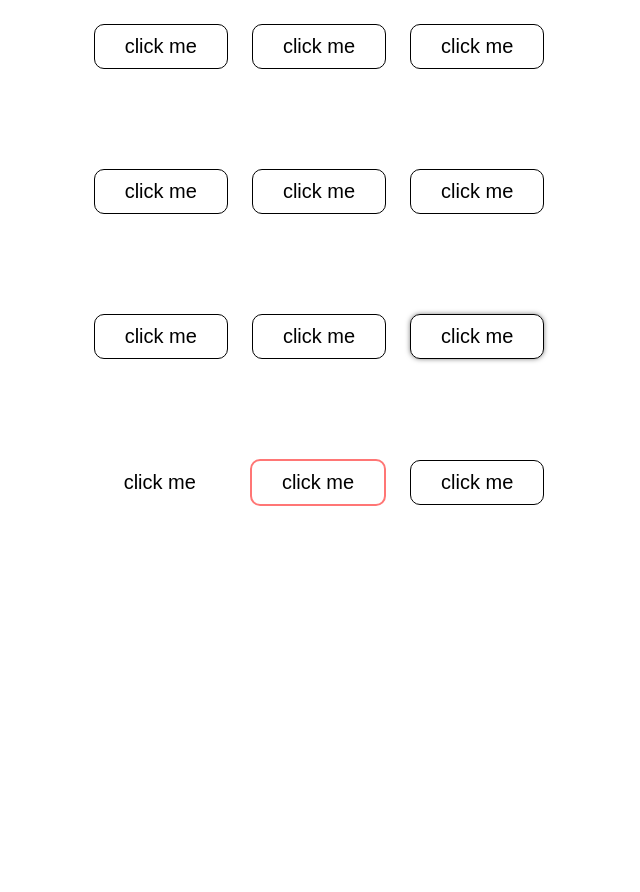
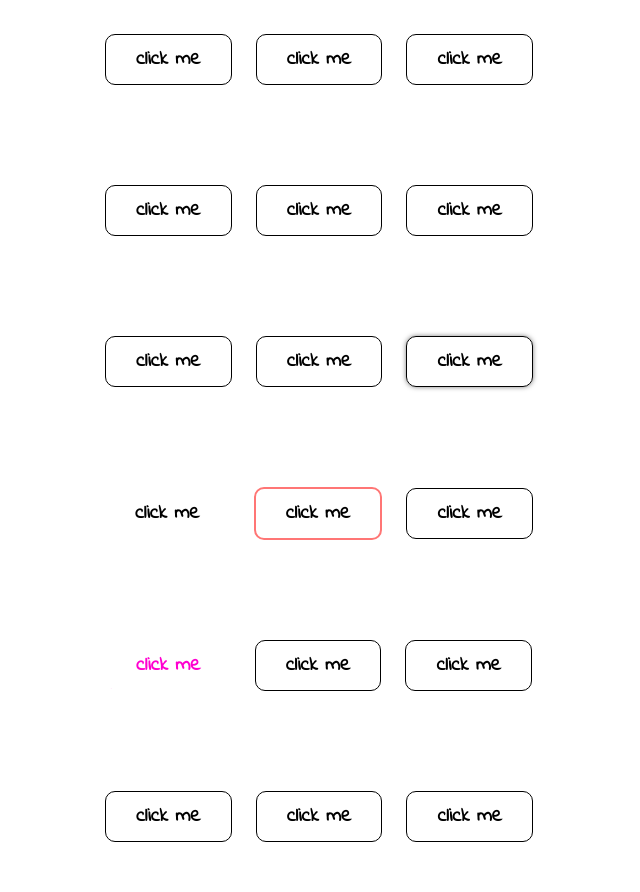
Before and after one commit to Ulikpixel/CSS-Buttons, a plain HTML site: page index.html in a window 1280 px wide. Shown: the part 113-1005 px from the top of the page, without its empty margins (321-961 px from the left). Before the commit the page ends 800 px from the top, so only its background shows below. Drawn offline with Linux system fonts and the light colour scheme.

Commit message:
13 buttons finish

```diff
--- a/index.html
+++ b/index.html
@@ -5,6 +5,7 @@
 	<title>CSS Buttons</title>
 	<meta name="viewport" content="width=device-width">
 	<link rel="stylesheet" href="style.css">
+	<link href="https://fonts.googleapis.com/css?family=Indie+Flower&display=swap" rel="stylesheet">
 </head>
 <body>
 
@@ -23,20 +24,18 @@
 			<button class="btn__item btn__ten">click me</button>
 			<button class="btn__item btn__eleven">click me</button>
 			<button class="btn__item btn__twelve">click me</button>
+			<button class="btn__item btn__thirteen">
+				<span class="line__one"></span>
+				<span>click me</span>
+				<span class="line__two"></span>
+			</button>
+			<button class="btn__item btn__fourteen">click me</button>
+			<button class="btn__item btn__fifteen">click me</button>
+			<button class="btn__item btn__sixteen">click me</button>
+			<button class="btn__item btn__seventeen">click me</button>
+			<button class="btn__item btn__eighteen">click me</button>
 		</div>
 	</div>
-
-
-
-
- 	<div class="item"></div>
-
-
-
-
-
-
-
 
 
 	<script src="app.js"></script>
--- a/style.css
+++ b/style.css
@@ -18,6 +18,10 @@
 	top: 50px;
 }
 
+h1 {
+	font-family: 'Indie Flower', cursive;
+}
+
 .btn__list {
 	text-align: center;
 }
@@ -31,6 +35,8 @@
 	position: relative;
 	margin: 50px 10px;
 	cursor: pointer;
+	font-family: 'Indie Flower', cursive;
+	font-weight: 700;
 	overflow: hidden;
 }
 
@@ -254,7 +260,7 @@
 	width: 100%;
 	height: 100%;
 	position: absolute;
-	top: -90%;
+	top: -95%;
 	left: 100%;
 }
 
@@ -264,7 +270,7 @@
 	width: 100%;
 	height: 100%;
 	position: absolute;
-	top: 90%;
+	top: 95%;
 	left: -100%;
 }
 
@@ -308,6 +314,7 @@
 	top: 0;
 	left: -90%;
 	transform: rotate(50deg);
+	opacity: 0.8;
 }
 
 .btn__eleven:hover::before{
@@ -320,16 +327,80 @@
 	transition: 2s;
 }
 
-.btn__twelve {
+.btn__thirteen {
 	position: relative;
+	border: none;
+	color: #ff00d0;
+	border-radius: none;
 }
 
-/*.btn__twelve::before {
+.btn__thirteen:hover {
+	transition: 1s;
+	transition-delay: 1s;
+	color: white;
+	background: #ff00d0;
+	box-shadow: 0 0 10px #ff00d0, 0 0 40px #ff00d0, 0 0 80px #ff00d0;
+}
+
+.btn__thirteen::before {
 	content: "";
-	background: blue;
+	background: linear-gradient(-100deg, transparent, #ff00d0);
+	height: 100%;
 	width: 100%;
+	position: absolute;
+	left: 100%;
+	top: 90%;
+}
+
+.btn__thirteen::after {
+	content: "";
+	background: linear-gradient(-320deg, transparent, #ff00d0);
 	height: 100%;
+	width: 100%;
 	position: absolute;
-	top: 0;
-	left: 0;
-}*/
+	left: -100%;
+	top: -90%;
+}
+
+.line__one {
+	position: absolute;
+	background: linear-gradient(-300deg, transparent, #ff00d0);
+	height: 100%;
+	width: 100%;
+	left: -65%;
+	top: 175%;
+	transform: rotate(-90deg);
+}
+
+.line__two {
+	position: absolute;
+	background: linear-gradient(-280deg, transparent, #ff00d0);
+	height: 100%;
+	width: 100%;
+	left: 65%;
+	top: -180%;
+	transform: rotate(90deg);
+}
+
+
+.btn__thirteen:hover::after {
+	transition: 0.5s;
+	left: 100%;
+}
+
+.btn__thirteen:hover .line__two {
+	top: 150%;
+	transition: 0.5s;
+	transition-delay: 0.5s;
+}
+
+.btn__thirteen:hover::before {
+	left: -100%;
+	transition: 0.5s;
+}
+
+.btn__thirteen:hover .line__one {
+	top: -100%;
+	transition: 0.5s;
+	transition-delay: 0.5s;
+}
```
